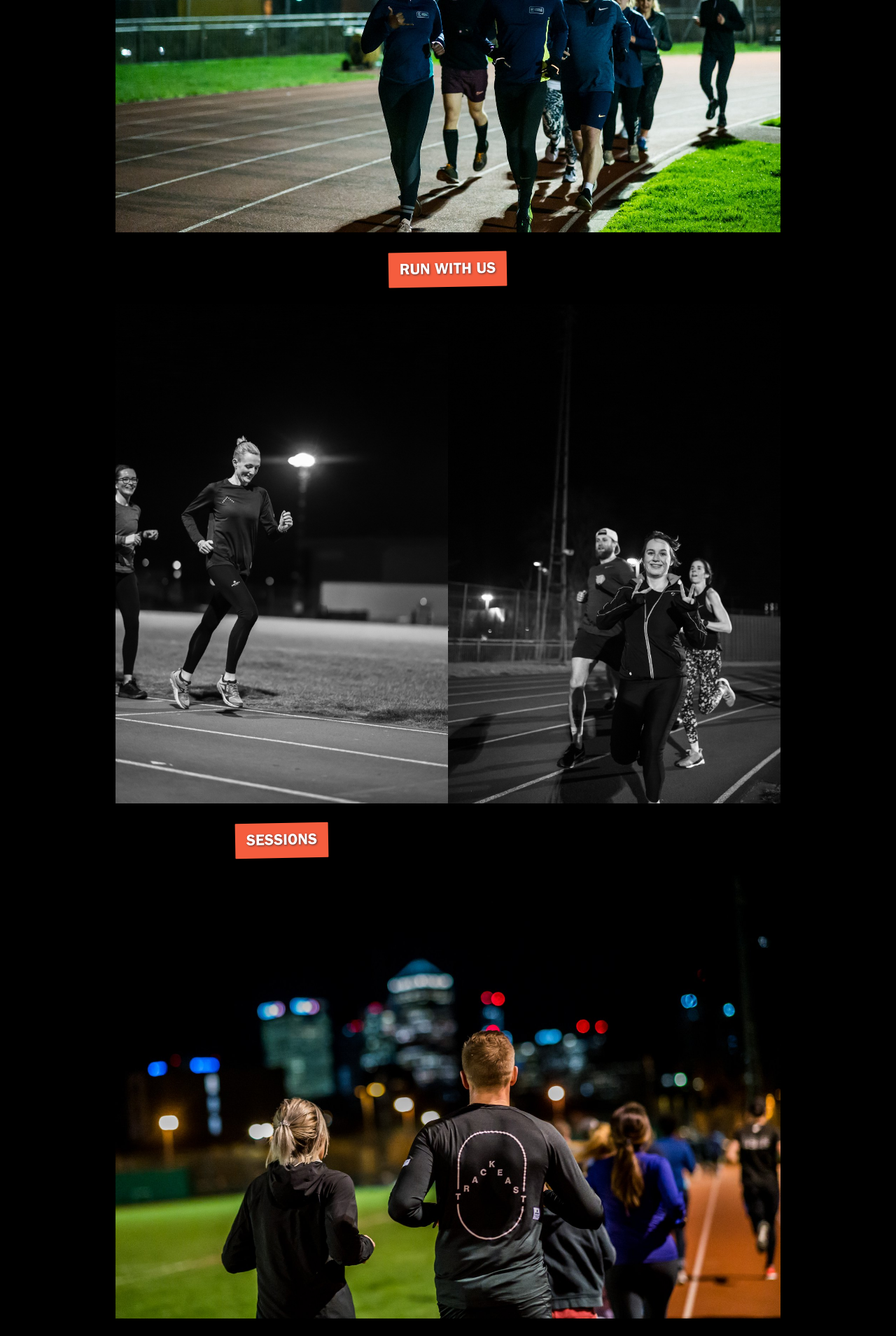
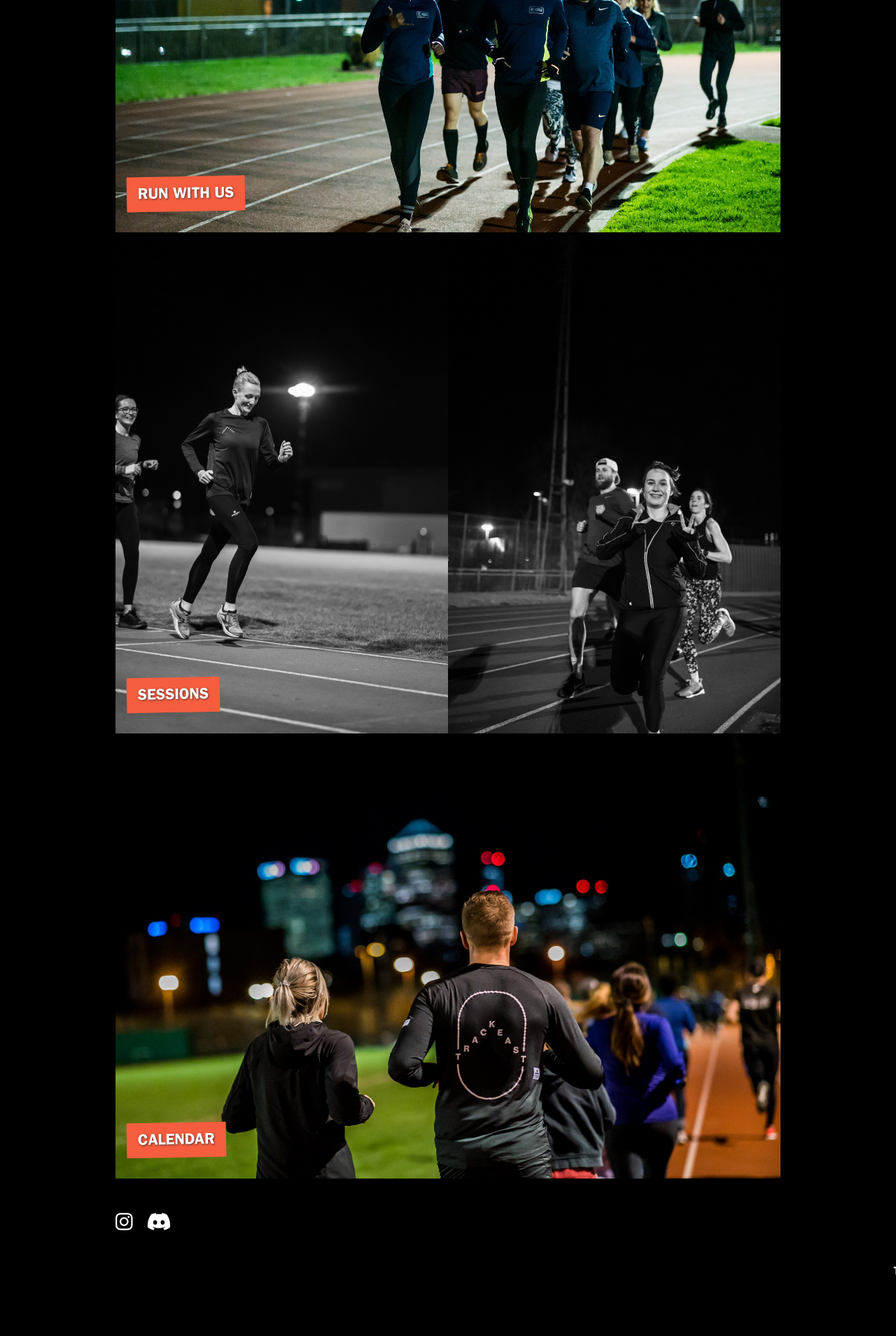
Before and after one commit to benhubbard434/trackeast, a Jekyll site: the page built from index.html, in a window 1280 px wide. Shown: the part 635-2544 px from the top of the page at 70% size. Built offline with Jekyll 4.4.1, drawn with Linux system fonts in a browser that asks for light colours; nearby versions of some CDN libraries; some web fonts are replaced; after the commit the page ends 2464 px from its top, so only the background shows below that.

Commit message:
Update style.css

```diff
--- a/assets/style.css
+++ b/assets/style.css
@@ -57,7 +57,7 @@ a {color: #F55D3E;}
 
 .home-tile-half {width:50%; float: left;}
 .home-tile-half, .home-tile-full {position: relative;text-align: center;}
-.bottom-left position: absolute;bottom: 8px;left: 16px;}
+.bottom-left {position: absolute;bottom: 8px;left: 16px;}
 
 /*button*/
 .button {border: 2px solid #11151c; background: #F55D3E; padding: 12px 8px 8px 8px; box-shadow: 5px 5px #7765E3, 5px 5px 0 2px #11151c; color: white !important; border-radius: 5px; position: relative; top: 0px;left; 0px; text-decoration: none; font-family: 'Franklin-Gothic-Bold', 'Arial', sans-serif; text-decoration: none; text-transform: uppercase;}
```
